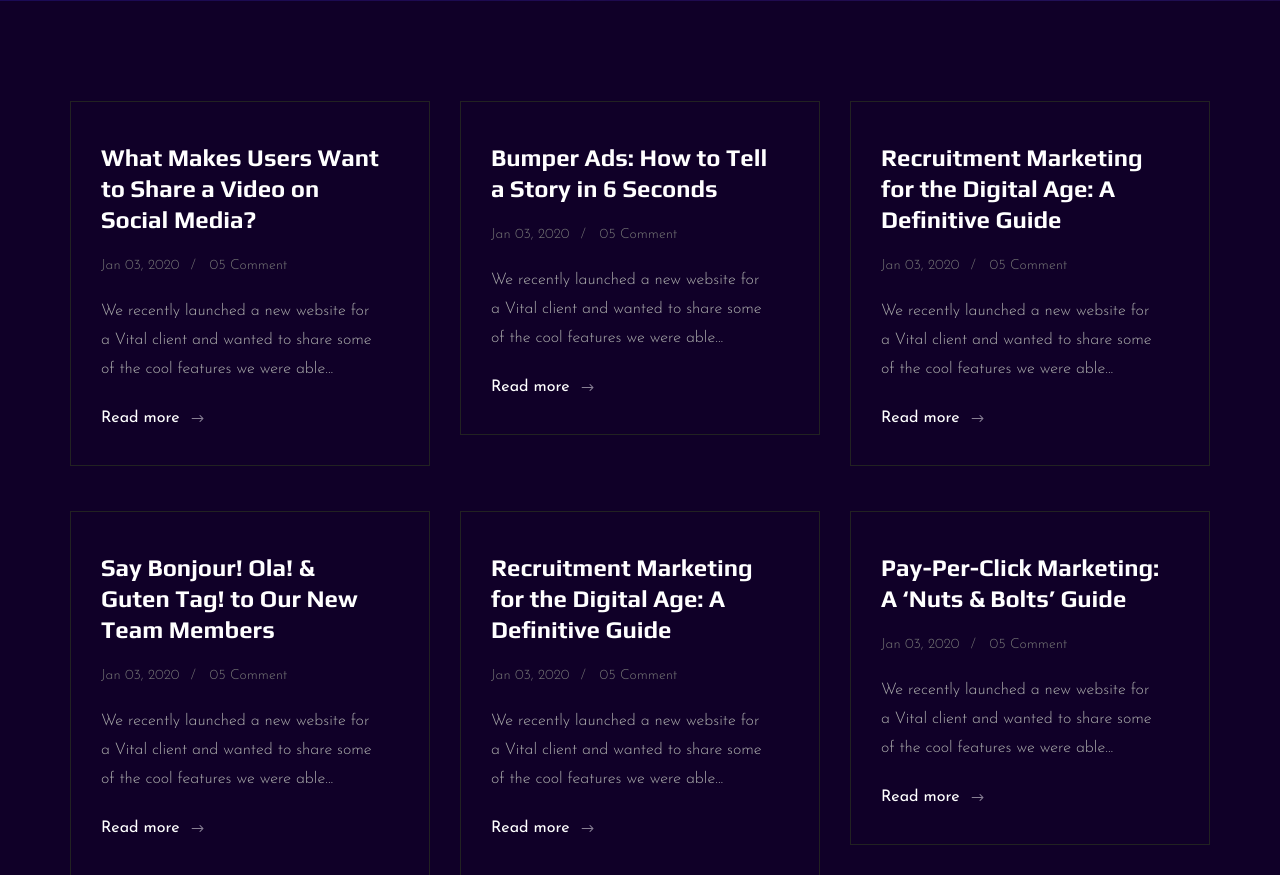
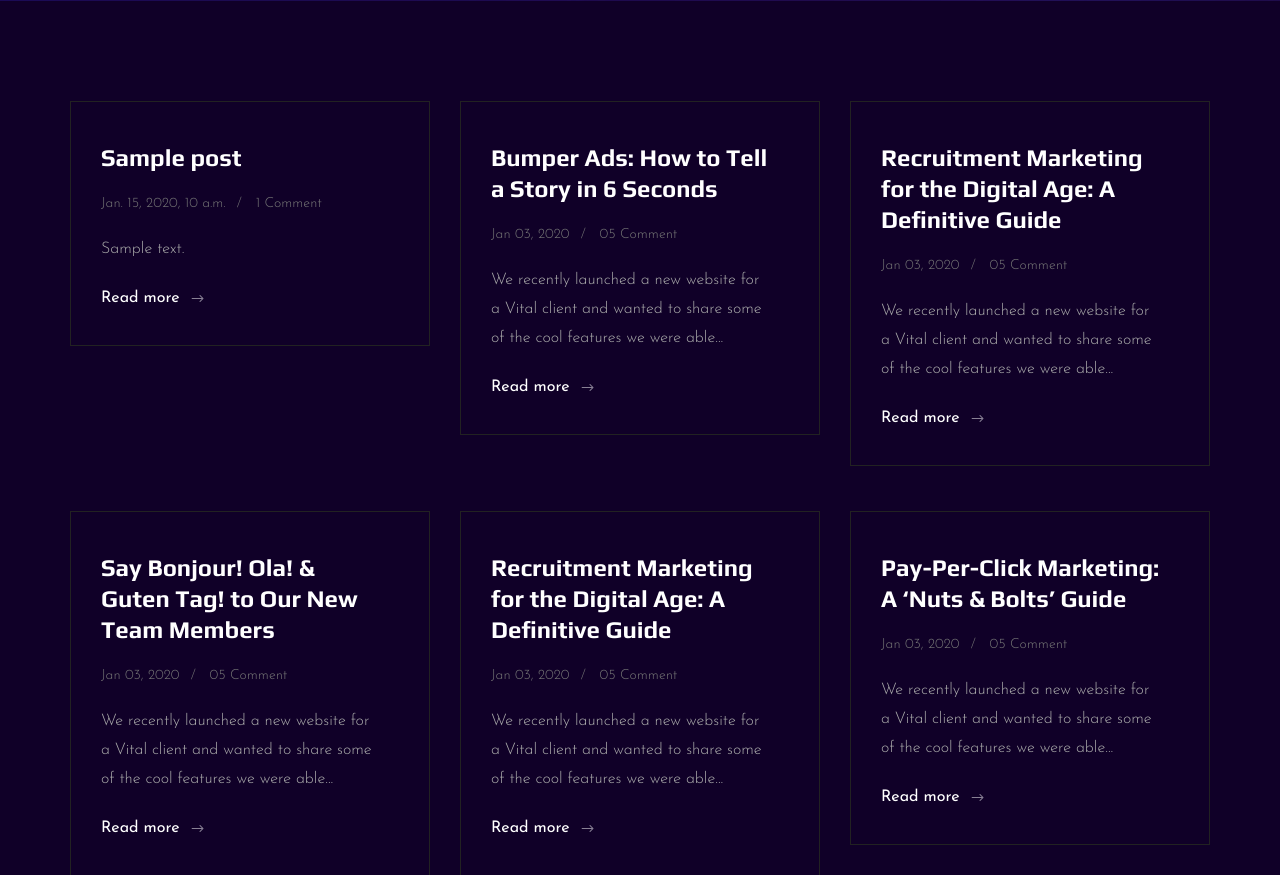
Before and after one commit to samimoke/VidioGraphics, a Django app: template graphics/templates/blog.html in a window 1280 px wide. Shown: the part 375-1250 px from the top of the page. Run offline with Django 5.2, Linux system fonts and the light colour scheme; the template is opened without the code that fills it: most values are stand-ins (such as "Sample title", 1, 10 or a date in 2020); some libraries are stand-ins or nearby versions.

Commit message:
update blog details

```diff
--- a/graphics/templates/blog-details.html
+++ b/graphics/templates/blog-details.html
@@ -53,7 +53,9 @@
                                         <li><a href="{% url 'about' %}">About</a></li>
                                         <li><a href="{% url 'portfolio' %}">Portfolio</a></li>
                                         <li><a href="{% url 'blog' %}">Blog</a></li>
-                                        <li><a href="{% url 'blog-detail' %}">Blog Details</a></li>
+                                        {% for post in posts %}
+                                        <li><a href="{% url 'blog-detail' post.id %}">Blog Details</a></li>
+                                        {% endfor %}
                                     </ul>
                                 </li>
                                 <li><a href="{% url 'contactus' %}">Contact</a></li>
--- a/graphics/templates/blog.html
+++ b/graphics/templates/blog.html
@@ -53,7 +53,9 @@
                                         <li><a href="{% url 'about' %}">About</a></li>
                                         <li><a href="{% url 'portfolio' %}">Portfolio</a></li>
                                         <li><a href="{% url 'blog' %}">Blog</a></li>
-                                        <li><a href="{% url 'blog-detail' %}">Blog Details</a></li>
+                                        {% for post in posts %}
+                                        <li><a href="{% url 'blog-detail' post.id %}">Blog Details</a></li>
+                                        {% endfor %}
                                     </ul>
                                 </li>
                                 <li><a href="{% url 'contactus' %}">Contact</a></li>
@@ -98,15 +100,19 @@
             <div class="row">
                 <div class="col-lg-4 col-md-6 col-sm-6">
                     <div class="blog__item">
-                        <h4>What Makes Users Want to Share a Video on Social Media?</h4>
+                        {% comment %} <h4>What Makes Users Want to Share a Video on Social Media?</h4> {% endcomment %}
+                        {% for post in posts %}
+                       <h4> {{post.title}}</h4>
                         <ul>
-                            <li>Jan 03, 2020</li>
-                            <li>05 Comment</li>
+                            <li>{{post.created_on}}</li>
+                            <li>{{post.comments.count}} Comment</li>
                         </ul>
-                        <p>We recently launched a new website for a Vital client and wanted to share some of the cool
-                            features we were able...</p>
-                        <a href="#">Read more <span class="arrow_right"></span></a>
+                        {% comment %} <p>We recently launched a new website for a Vital client and wanted to share some of the cool
+                            features we were able...</p> {% endcomment %}
+                            <p>{{post.body}}</p>
+                        <a href="{% url 'blog-detail' post.id %}">Read more <span class="arrow_right"></span></a>
                     </div>
+                    {% endfor %}
                 </div>
                 <div class="col-lg-4 col-md-6 col-sm-6">
                     <div class="blog__item">
--- a/graphics/vidgraph/urls.py
+++ b/graphics/vidgraph/urls.py
@@ -7,9 +7,9 @@ urlpatterns = [
     path('about',views.about, name='about'),
     path('contactus',views.contactus, name='contactus'),
     path('portfolio',views.portfolio, name='portfolio'),
-    path('blog',views.blog, name='blog'),
+    path('blog',views.Blogs.as_view(), name='blog'),
     path('service', views.service, name='service'),
-    path('blog-detail', views.blogDetail, name='blog-detail')
+    path('<int:pk>/', views.PostDetail.as_view(), name='blog-detail')
 
 
 ]
```
Also changed, not shown: graphics/vidgraph/views.py (+25 -2 lines).
